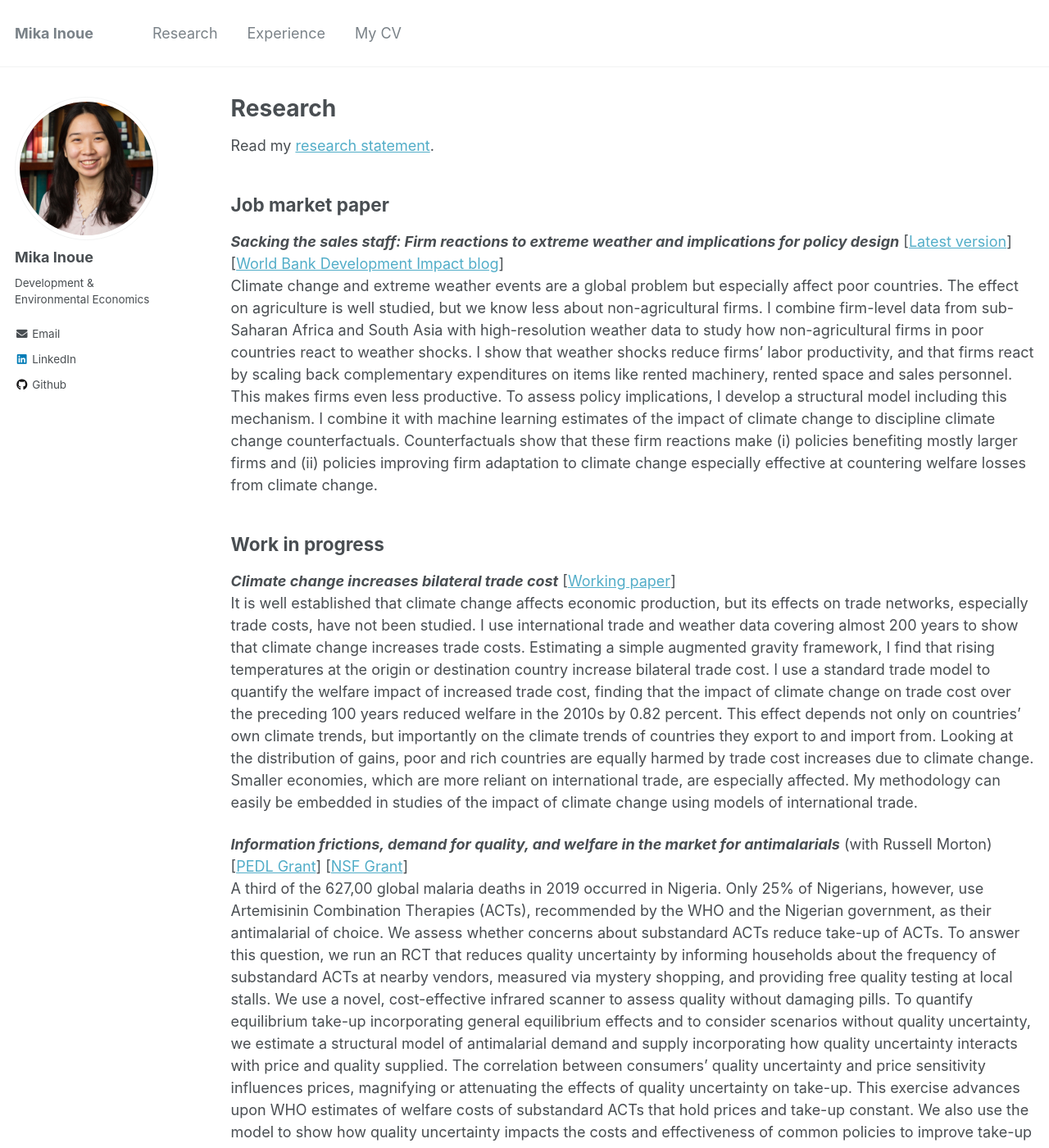
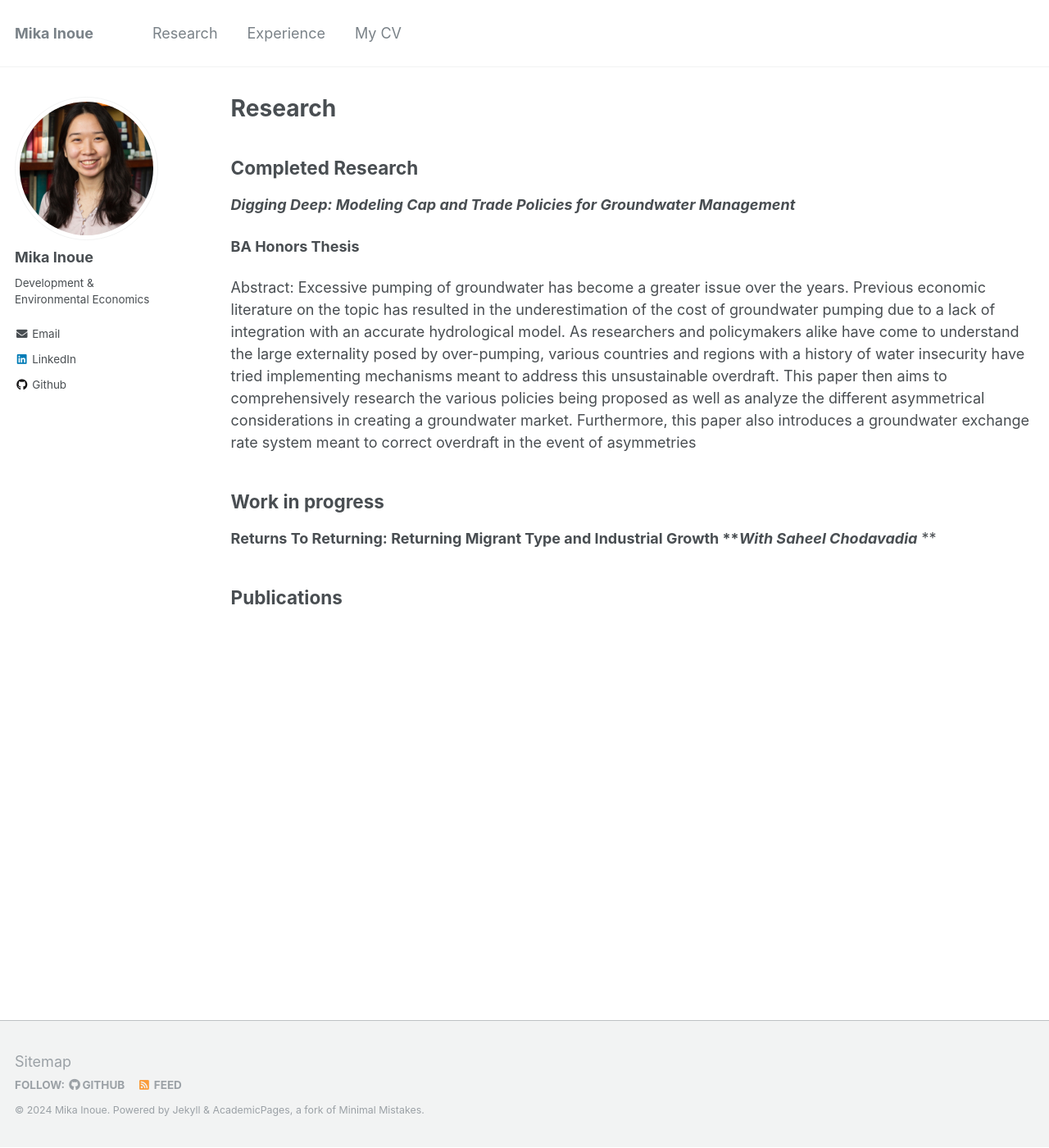
Before and after one commit to mdinoue/mdinoue.github.io, a Jekyll site: the page built from _pages/research.md, in a window 1280 px wide and 1400 px high. Shown: the whole window at 82% size. Built offline with Jekyll 4.4.1, drawn with Linux system fonts in a browser that asks for light colours; some of the changed text lies outside the part shown.

Commit message:
Changes to Research page

```diff
--- a/_pages/research.md
+++ b/_pages/research.md
@@ -5,46 +5,25 @@ permalink: /research/
 author_profile: true
 ---
 
-{% if author.googlescholar %}
-  You can also find my articles on <u><a href="{{author.googlescholar}}">my Google Scholar profile</a>.</u>
-{% endif %}
+## Completed Research
 
-{% include base_path %}
+***Digging Deep: Modeling Cap and Trade Policies for Groundwater Management***
 
-Read my [research statement][research_statement].
+**BA Honors Thesis**
 
-## Job market paper
-
-***Sacking the sales staff: Firm reactions to extreme weather and implications for policy design*** [[Latest version][jmp]] [[World Bank Development Impact blog][jmp_blog]]\
-Climate change and extreme weather events are a global problem but especially affect poor countries. The effect on agriculture is well studied, but we know less about non-agricultural firms. I combine firm-level data from sub-Saharan Africa and South Asia with high-resolution weather data to study how non-agricultural firms in poor countries react to weather shocks. I show that weather shocks reduce firms' labor productivity, and that firms react by scaling back complementary expenditures on items like rented machinery, rented space and sales personnel. This makes firms even less productive. To assess policy implications, I develop a structural model including this mechanism. I combine it with machine learning estimates of the impact of climate change to discipline climate change counterfactuals. Counterfactuals show that these firm reactions make (i) policies benefiting mostly larger firms and (ii) policies improving firm adaptation to climate change especially effective at countering welfare losses from climate change.
+ Abstract: Excessive pumping of groundwater has become a greater issue over the years.
+ Previous economic literature on the topic has resulted in the underestimation of the cost
+ of groundwater pumping due to a lack of integration with an accurate hydrological model.
+ As researchers and policymakers alike have come to understand the large externality
+ posed by over-pumping, various countries and regions with a history of water insecurity
+ have tried implementing mechanisms meant to address this unsustainable overdraft.
+ This paper then aims to comprehensively research the various policies being proposed
+ as well as analyze the different asymmetrical considerations in creating a groundwater
+ market. Furthermore, this paper also introduces a groundwater exchange rate system
+ meant to correct overdraft in the event of asymmetries
 
 ## Work in progress
 
-***Climate change increases bilateral trade cost*** [[Working paper][trade_network_changes]]\
-It is well established that climate change affects economic production, but its effects on trade networks, especially trade costs, have not been studied. I use international trade and weather data covering almost 200 years to show that climate change increases trade costs. Estimating a simple augmented gravity framework, I find that rising temperatures at the origin or destination country increase bilateral trade cost. I use a standard trade model to quantify the welfare impact of increased trade cost, finding that the impact of climate change on trade cost over the preceding 100 years reduced welfare in the 2010s by 0.82 percent. This effect depends not only on countries' own climate trends, but importantly on the climate trends of countries they export to and import from. Looking at the distribution of gains, poor and rich countries are equally harmed by trade cost increases due to climate change. Smaller economies, which are more reliant on international trade, are especially affected. My methodology can easily be embedded in studies of the impact of climate change using models of international trade.
-
-***Information frictions, demand for quality, and welfare in the market for antimalarials*** (with Russell
-Morton) [[PEDL Grant][pedl_info_frictions]] [[NSF Grant][nsf_info_frictions]]\
-A third of the 627,00 global malaria deaths in 2019 occurred in Nigeria. Only 25% of Nigerians, however, use Artemisinin Combination Therapies (ACTs), recommended by the WHO and the Nigerian government, as their antimalarial of choice. We assess whether concerns about substandard ACTs reduce take-up of ACTs. To answer this question, we run an RCT that reduces quality uncertainty by informing households about the frequency of substandard ACTs at nearby vendors, measured via mystery shopping, and providing free quality testing at local stalls. We use a novel, cost-effective infrared scanner to assess quality without damaging pills. To quantify equilibrium take-up incorporating general equilibrium effects and to consider scenarios without quality uncertainty, we estimate a structural model of antimalarial demand and supply incorporating how quality uncertainty interacts with price and quality supplied. The correlation between consumers’ quality uncertainty and price sensitivity influences prices, magnifying or attenuating the effects of quality uncertainty on take-up. This exercise advances upon WHO estimates of welfare costs of substandard ACTs that hold prices and take-up constant. We also use the model to show how quality uncertainty impacts the costs and effectiveness of common policies to improve take-up of high-quality pharmaceuticals: quality certification and subsidies.
-
-***Information frictions and firm behavior: Evidence from the African Continental Free Trade Area*** (with Yewande Olapade and Socrates Majune) [[Summary of pilot results][trade_info_frictions_pedl]]\
-The African Continental Free Trade Area (AfCFTA) lowers tariffs, harmonizes standards and decreases red tape, aiming to increase intra-African trade. We find, however, that a substantial fraction of Kenyan firms is unaware of the agreement. This is true even among larger firms and firms already engaged in international trade. We ask whether increasing awareness of the agreement and giving firms actionable information on changes relevant to their sector can increase engagement in international trade, especially for firms that are already directly exporting or importing. We use a randomized intervention providing actionable information on AfCFTA, including the ability for firms to ask questions relevant to their operations. We combine our survey results with Kenyan customs data to track firms’ international transactions following the intervention. We embed our RCT results in a model of international trade featuring misinformation about trade cost, estimating the welfare costs of the information friction we highlight, and the benefit of policies aimed at removing it.
-
-***The heterogeneous impacts of weather shocks on households in poor countries*** (with Hoyt
-Bleakley)
-
-***Quality, contracting, and competition in developing country supply chains*** (with Lauren Falcao
-Bergquist and Meredith Startz)
+**Returns To Returning: Returning Migrant Type and Industrial Growth ***With Saheel Chodavadia*** **
 
 ## Publications
-
-Bensch, G., Grimm, M., Huppertz, M., Langbein, J., & Peters, J. (2017). Are promotion programs needed to establish off-grid solar energy markets? Evidence from rural Burkina Faso. *Renewable & Sustainable Energy Reviews, 90*, 1060-1068. doi: [10.1016/j.rser.2017.11.003][bghlp2017]
-
-[jmp]: ../files/max_huppertz_jmp.pdf
-[jmp_blog]: https://blogs.worldbank.org/impactevaluations/sacking-sales-staff-how-firms-poor-countries-deal-extreme-weather-guest-post-max
-[research_statement]: ../files/research_statement.pdf
-[trade_network_changes]: ../files/trade_network_changes.pdf
-[trade_info_frictions_pedl]: https://pedl.cepr.org/publications/african-continental-integration-and-firm-awareness-trade-policy-evidence-kenyan-pilot
-[bghlp2017]: https://doi.org/10.1016/j.rser.2017.11.003
-[pedl_info_frictions]: https://pedl.cepr.org/content/information-frictions-demand-quality-and-welfare-market-antimalarials-1
-[nsf_info_frictions]: https://www.nsf.gov/awardsearch/showAward?AWD_ID=2117105&HistoricalAwards=false
```
Also changed, not shown: _pages/about.md (+5 -0 lines).
